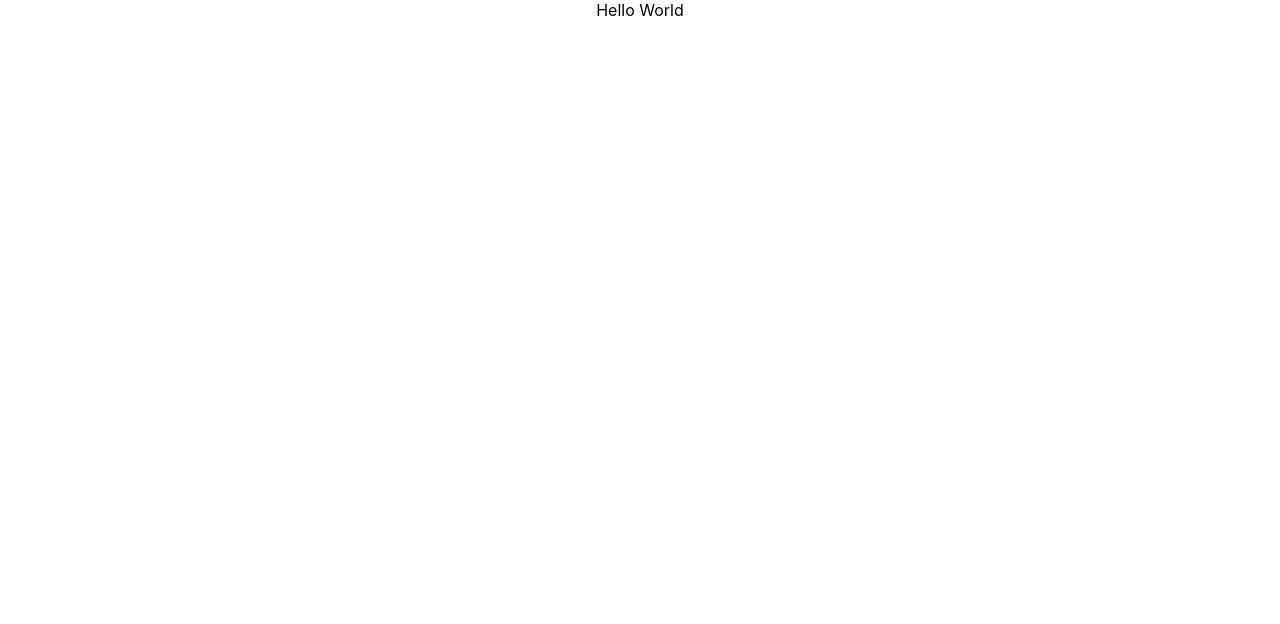
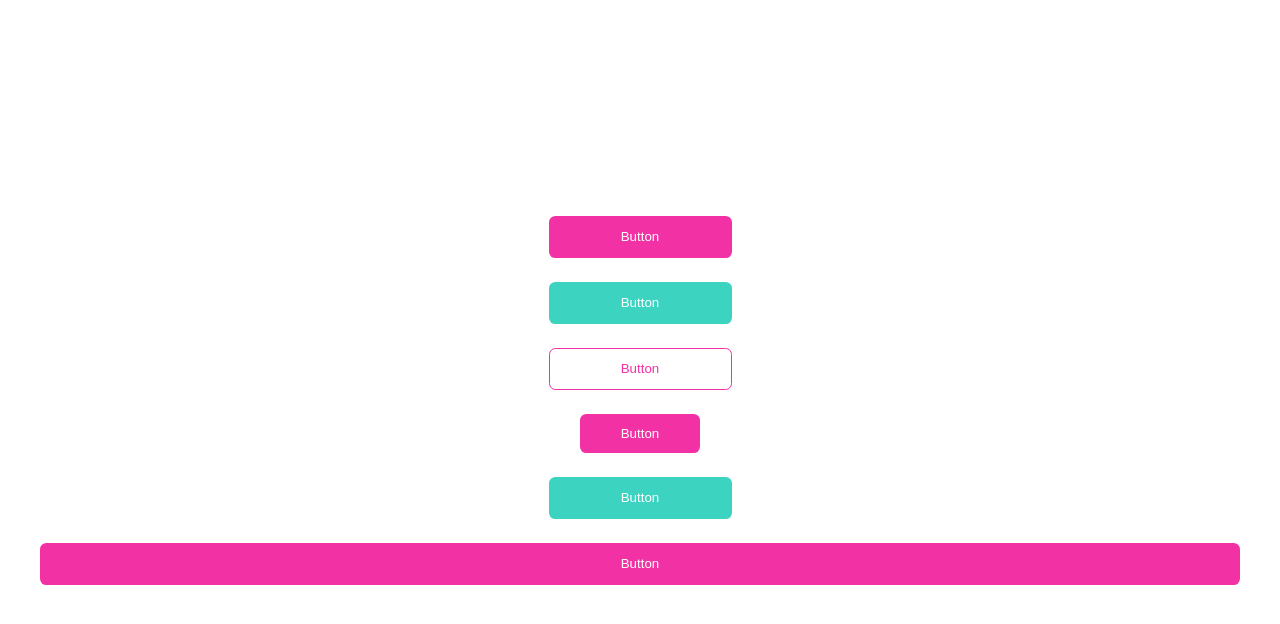
Before and after one commit to lelelopes/TREINAMENTOS-react-com-typescript, a React (Create React App) app: page / in a window 1280 px wide. Shown: the top 624 px of the page. Built offline with nearby package versions, Linux system fonts and the light colour scheme.

Commit message:
feat: add Button

```diff
--- a/src/App.css
+++ b/src/App.css
@@ -1,5 +1,11 @@
 .App {
   text-align: center;
+  display: flex;
+  flex-direction: column;
+  align-items: center;
+  justify-content: center;
+  gap: 1.5rem;
+  width: 1200px;
 }
 
 .App-logo {
--- a/src/App.tsx
+++ b/src/App.tsx
@@ -1,7 +1,52 @@
 import './App.css'
+import { Button } from './components/Button'
+
+function handleClick(name: string, age: number) {
+  console.log(`Me chama ${name} e tenho ${age} anos`)
+}
 
 function App() {
-  return <div className="App">Hello World</div>
+  return (
+    <div className="App">
+      {/* Utiliza os valores padrão */}
+      <Button onClick={() => handleClick('Leandro Lopes', 27)}>Button</Button>
+
+      {/* variant secondary */}
+      <Button
+        variant="secondary"
+        onClick={() => handleClick('Leandro Lopes', 27)}
+      >
+        Button
+      </Button>
+
+      {/* variant outline */}
+      <Button
+        variant="outline"
+        onClick={() => handleClick('Leandro Lopes', 27)}
+      >
+        Button
+      </Button>
+
+      {/* size small */}
+      <Button size="small" onClick={() => handleClick('Leandro Lopes', 27)}>
+        Button
+      </Button>
+
+      {/* size medium */}
+      <Button
+        variant="secondary"
+        size="medium"
+        onClick={() => handleClick('Leandro Lopes', 27)}
+      >
+        Button
+      </Button>
+
+      {/* full width */}
+      <Button fullWidth onClick={() => handleClick('Leandro Lopes', 27)}>
+        Button
+      </Button>
+    </div>
+  )
 }
 
 export default App
--- /dev/null
+++ b/src/components/Button/Button.css
@@ -0,0 +1,36 @@
+.button {
+  color: #fff;
+  transition: filter 0.2s ease-in-out;
+}
+
+.button:hover {
+  filter: brightness(0.9);
+}
+
+.button-primary {
+  background: #f231a5;
+}
+
+.button-secondary {
+  background: #3cd3c1;
+}
+
+.button-outline {
+  border: 1px solid #f231a5;
+  background: none;
+  color: #f231a5;
+}
+
+.button-small {
+  height: 39px;
+  width: 120px;
+}
+
+.button-medium {
+  height: 42px;
+  width: 183px;
+}
+
+.button-fullWidth {
+  width: 100%;
+}
--- /dev/null
+++ b/src/components/Button/index.tsx
@@ -0,0 +1,33 @@
+import { ButtonHTMLAttributes } from 'react'
+
+import './Button.css'
+
+// informamos que o ButtonProps deve receber todas as propriedades
+// que um botão do React tem, mais as propriedades que nós estamos definindo
+interface ButtonProps extends ButtonHTMLAttributes<HTMLButtonElement> {
+  variant?: 'primary' | 'secondary' | 'outline'
+  size?: 'small' | 'medium'
+  fullWidth?: boolean
+  onClick: () => void
+}
+
+export const Button = ({
+  children,
+  // aqui definimos o valor padrão das propriedades opcionais,
+  // se nada for passado para o componente esses valores serão utilizados
+  variant = 'primary',
+  size = 'medium',
+  fullWidth = false,
+  onClick,
+}: ButtonProps) => {
+  return (
+    <button
+      className={`button button-${variant} ${
+        variant === 'outline'
+      } button-${size} ${fullWidth ? 'button-fullWidth' : ''}`}
+      onClick={onClick}
+    >
+      <span>{children}</span>
+    </button>
+  )
+}
--- a/src/index.css
+++ b/src/index.css
@@ -5,9 +5,21 @@ body {
     sans-serif;
   -webkit-font-smoothing: antialiased;
   -moz-osx-font-smoothing: grayscale;
+  display: flex;
+  align-items: center;
+  justify-content: center;
+  height: 100vh;
 }
 
 code {
   font-family: source-code-pro, Menlo, Monaco, Consolas, 'Courier New',
     monospace;
 }
+
+button {
+  align-items: center;
+  border: none;
+  border-radius: 0.4rem;
+  display: inline-flex;
+  justify-content: center;
+}
```
